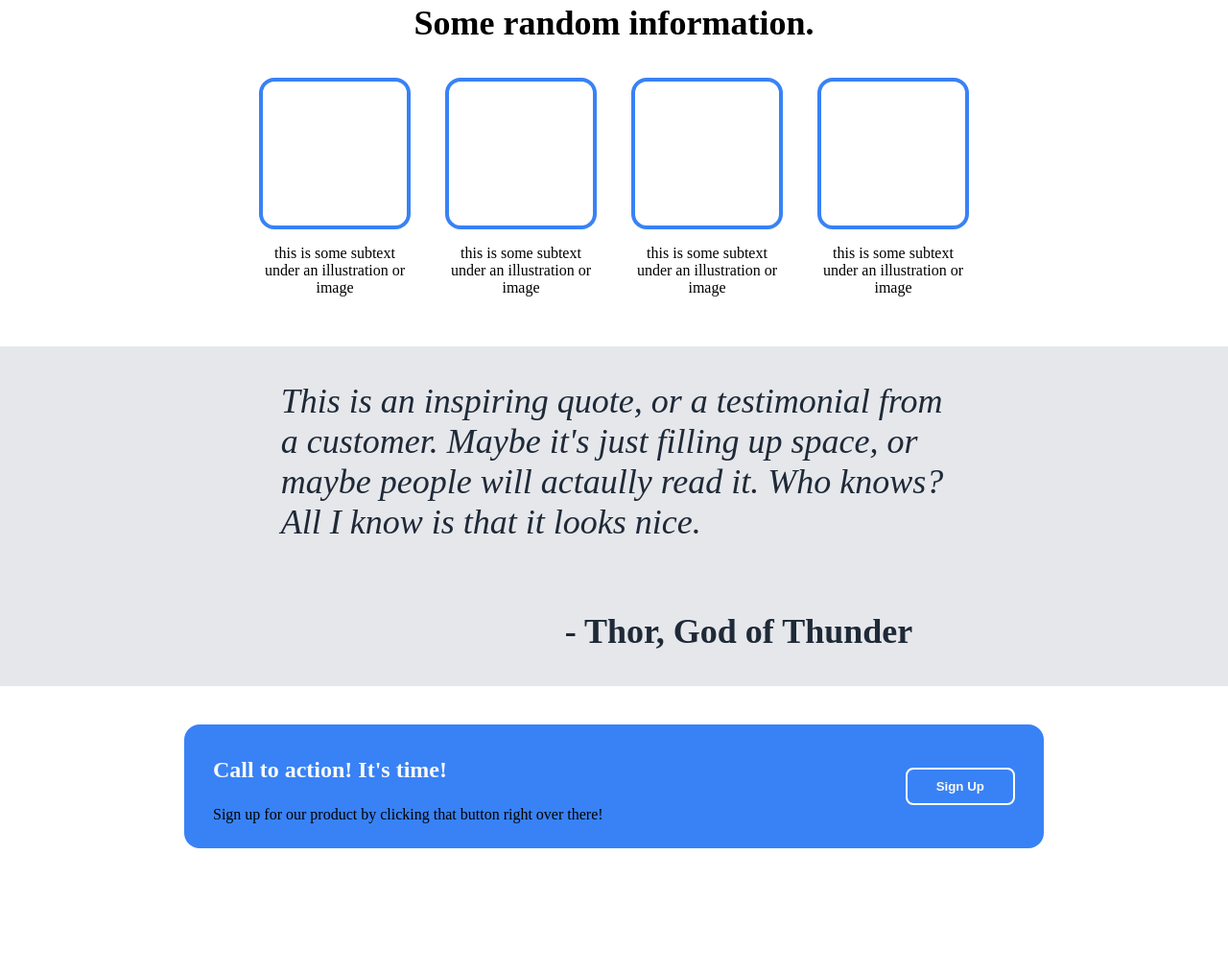
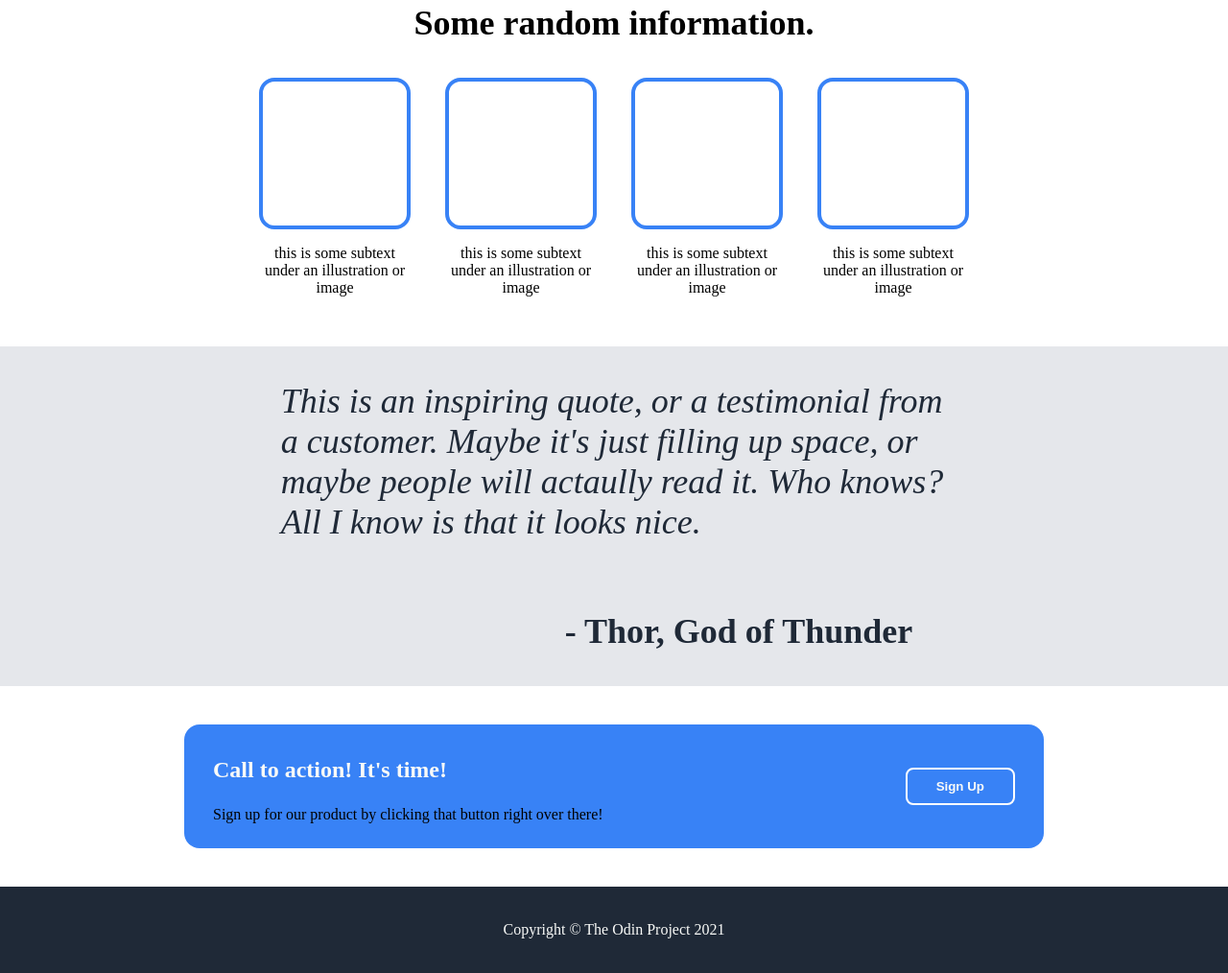
Before and after one commit to LukasBauza/landing-page, a plain HTML site: page index.html in a window 1280 px wide. Shown: the part 456-1470 px from the top of the page at 96% size. Before the commit the page ends 1380 px from the top, so only its background shows below. Drawn offline with Linux system fonts and the light colour scheme.

Commit message:
footer html and css complete

```diff
--- a/index.html
+++ b/index.html
@@ -64,5 +64,7 @@
             </div>
             <a href='#'><button>Sign Up</button></a>
         </div>
+
+        <div class='footer content-padding'>Copyright © The Odin Project 2021</div>
     </body>
 </html>
--- a/style.css
+++ b/style.css
@@ -150,3 +150,12 @@ body {
         border-radius: 8px;
     }
 }
+
+.footer {
+    display: flex;
+    justify-content: center;
+    align-items: center;
+    background-color: #1F2937;
+    color: #F9FAF8;
+    padding: 36px 0px 36px 0px;
+}
```
